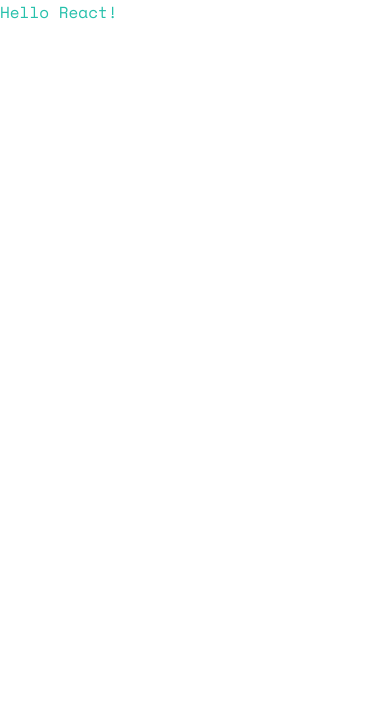
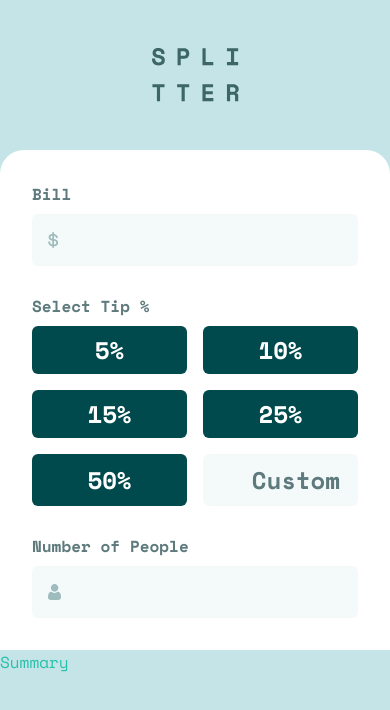
Before and after one commit to tOnski86/react-tip-calculator, a React (Vite) app: page / in a window 390 px wide. Shown: the top 710 px of the page. Built offline with nearby package versions, Linux system fonts and the light colour scheme.

Commit message:
Form mobile styles

```diff
--- a/index.html
+++ b/index.html
@@ -12,7 +12,7 @@
     <meta name="viewport" content="width=device-width, initial-scale=1.0" />
     <title>Tip Calculator</title>
   </head>
-  <body class="font-spaceMono">
+  <body class="font-spaceMono bg-cyan-200 grid">
     <div id="root"></div>
     <script type="module" src="/src/main.jsx"></script>
   </body>
--- a/src/App.jsx
+++ b/src/App.jsx
@@ -1,5 +1,18 @@
+import Form from './components/Form';
+import Header from './components/Header';
+import Summary from './components/Summary';
+
 function App() {
-  return <h1 className='text-cyan-500'>Hello React!</h1>;
+  return (
+    <div className=''>
+      <Header />
+
+      <div className='grid md:grid-cols-2'>
+        <Form />
+        <Summary />
+      </div>
+    </div>
+  );
 }
 
 export default App;
--- /dev/null
+++ b/src/components/Form.jsx
@@ -0,0 +1,76 @@
+import iconDollar from '/icon-dollar.svg';
+import iconPerson from '/icon-person.svg';
+
+function Form() {
+  return (
+    <div className='bg-white p-8 rounded-t-3xl'>
+      <form action='#' className='grid grid-col-1 gap-y-7'>
+        {/* bill */}
+        <div className='flex flex-col [&>:not(:last-child)]:mb-2'>
+          <label htmlFor='#' className='text-cyan-400 font-bold'>
+            Bill
+          </label>
+          <div className='relative overflow-hidden grid grid-cols-1'>
+            <input
+              type='text'
+              className='bg-cyan-100 py-2 pl-10 pr-4 rounded-md text-right text-cyan-600 text-2xl font-bold focus:outline-none focus:border-2 focus:border-cyan-500 border-2 border-cyan-100 transition-colors selection:bg-cyan-400 selection:text-cyan-200 hover:cursor-pointer'
+            />
+            <img
+              src={iconDollar}
+              className='absolute top-1/2 -translate-y-1/2 left-4 text-cyan-300'
+            />
+          </div>
+        </div>
+
+        {/* tip */}
+        <div className='flex flex-col [&>:not(:last-child)]:mb-2'>
+          <label htmlFor='#' className='text-cyan-400 font-bold mb-2'>
+            Select Tip %
+          </label>
+
+          <div className='grid grid-cols-2 grid-rows-2 gap-4'>
+            <button className='bg-cyan-600 px-4 py-2 text-2xl font-semibold text-white rounded-md active:text-cyan-600 active:bg-cyan-500 transition-colors'>
+              5%
+            </button>
+            <button className='bg-cyan-600 px-4 py-2 text-2xl font-semibold text-white rounded-md active:text-cyan-600 active:bg-cyan-500 transition-colors'>
+              10%
+            </button>
+            <button className='bg-cyan-600 px-4 py-2 text-2xl font-semibold text-white rounded-md active:text-cyan-600 active:bg-cyan-500 transition-colors'>
+              15%
+            </button>
+            <button className='bg-cyan-600 px-4 py-2 text-2xl font-semibold text-white rounded-md active:text-cyan-600 active:bg-cyan-500 transition-colors'>
+              25%
+            </button>
+            <button className='bg-cyan-600 px-4 py-2 text-2xl font-semibold text-white rounded-md active:text-cyan-600 active:bg-cyan-500 transition-colors'>
+              50%
+            </button>
+            <input
+              type='text'
+              placeholder='Custom'
+              className='bg-cyan-100 py-2 pl-10 pr-4 rounded-md text-right text-cyan-600 text-2xl font-bold focus:outline-none focus:border-2 focus:border-cyan-500 border-2 border-cyan-100 transition-colors selection:bg-cyan-400 selection:text-cyan-200 hover:cursor-pointer placeholder:text-cyan-400'
+            />
+          </div>
+        </div>
+
+        {/* number of people */}
+        <div className='flex flex-col [&>:not(:last-child)]:mb-2'>
+          <label htmlFor='#' className='text-cyan-400 font-bold'>
+            Number of People
+          </label>
+          <div className='relative overflow-hidden grid grid-cols-1'>
+            <input
+              type='text'
+              className='bg-cyan-100 py-2 pl-10 pr-4 rounded-md text-right text-cyan-600 text-2xl font-bold focus:outline-none focus:border-2 focus:border-red border-2 border-cyan-100 transition-colors selection:bg-cyan-400 selection:text-cyan-200 hover:cursor-pointer'
+            />
+            <img
+              src={iconPerson}
+              className='absolute top-1/2 -translate-y-1/2 left-4 text-cyan-300'
+            />
+          </div>
+        </div>
+      </form>
+    </div>
+  );
+}
+
+export default Form;
--- /dev/null
+++ b/src/components/Header.jsx
@@ -0,0 +1,11 @@
+import logo from '/logo.svg';
+
+function Header() {
+  return (
+    <div className='my-12 flex justify-center'>
+      <img src={logo} alt='splitter logo' />
+    </div>
+  );
+}
+
+export default Header;
--- /dev/null
+++ b/src/components/Summary.jsx
@@ -0,0 +1,9 @@
+function Summary() {
+  return (
+    <div>
+      <h2 className='text-cyan-500'>Summary</h2>
+    </div>
+  );
+}
+
+export default Summary;
--- a/tailwind.config.js
+++ b/tailwind.config.js
@@ -13,6 +13,7 @@
         500: 'hsl(172, 67%, 45%)',
         600: 'hsl(183, 100%, 15%)',
       },
+      red: '#B58372',
     },
     fontFamily: {
       spaceMono: ['"Space Mono"', 'sans-serif'],
```
